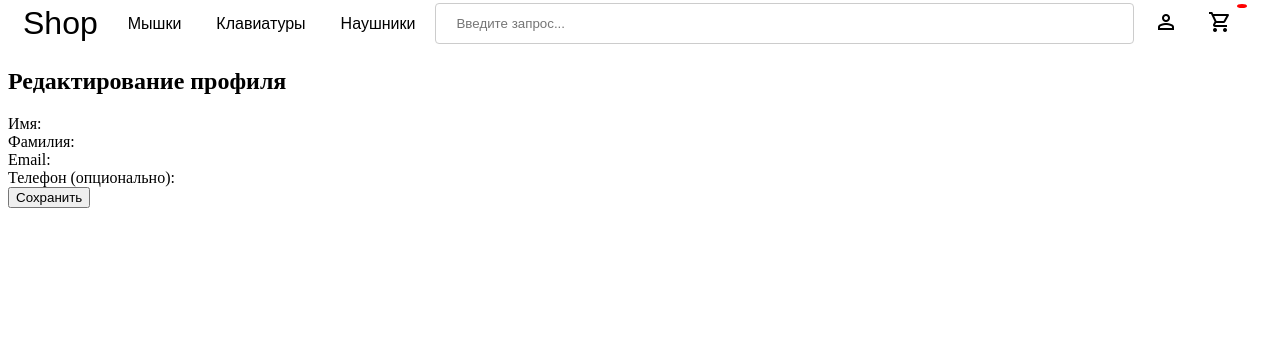
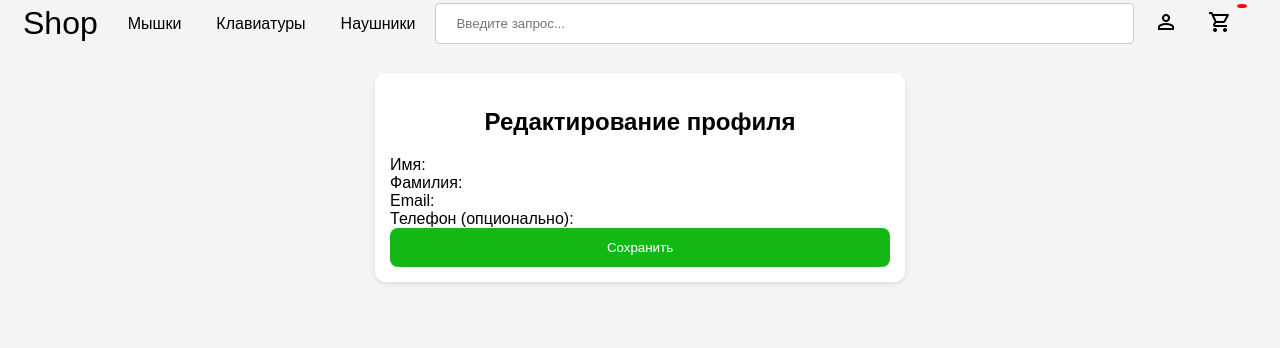
Before and after one commit to gharnyHlopec/Projects, a Django app: template web-application/templates/edit-profile.html in a window 1280 px wide. Shown: the part 17-365 px from the top of the page. Run offline with Django 3.2, Linux system fonts and the light colour scheme; the template is opened without the code that fills it, so the values that code supplies are empty.

Commit message:
created frontend for profile-edit

```diff
--- a/web-application/templates/edit-profile.html
+++ b/web-application/templates/edit-profile.html
@@ -5,7 +5,47 @@
     <meta charset="UTF-8">
     <meta name="viewport" content="width=device-width, initial-scale=1.0">
     <title>Редактирование профиля</title>
-    <link rel="stylesheet" type="text/css" href="{% static 'css/edit_profile_style.css' %}">
+
+    <style>
+
+    body{
+        overflow-y: scroll;
+        background-color: #f4f4f4;
+        font-family: Arial, Helvetica, sans-serif;
+    }
+    .edit-profile-container{
+        max-width: 500px;
+        min-width: 350px;
+        padding: 15px;
+        background-color: white;
+        box-shadow: 0 2px 4px rgba(0, 0, 0, 0.1);
+        border-radius: 10px;
+        margin: 2% auto;
+    }
+    .edit-profile-container h2{
+        text-align: center;
+    }
+    .form-group input{
+        width: 100%;
+        box-sizing: border-box;
+        padding: 12px 10px;
+        margin-bottom: 10px;
+        border-radius: 4px;
+        border: 1px solid #ccc;
+    }
+    .save-button{
+        width: 100%;
+        color: white;
+        background-color: #14b814;
+        border: none;
+        padding: 12px;
+        border-radius: 8px;
+        cursor: pointer;
+    }
+    .save-button:hover{
+        background-color: green;
+    }
+    </style>
 </head>
 <body>
     {% include 'navbar.html' %}
@@ -17,22 +57,22 @@
             {% csrf_token %}
 
             <div class="form-group">
-                <label for="{{ form.first_name.id_for_label }}">Имя:</label><br>
+                <label for="{{ form.first_name.id_for_label }}">Имя:</label>
                 {{ form.first_name }}
             </div>
 
             <div class="form-group">
-                <label for="{{ form.last_name.id_for_label }}">Фамилия:</label><br>
+                <label for="{{ form.last_name.id_for_label }}">Фамилия:</label>
                 {{ form.last_name }}
             </div>
 
             <div class="form-group">
-                <label for="{{ form.email.id_for_label }}">Email:</label><br>
+                <label for="{{ form.email.id_for_label }}">Email:</label>
                 {{ form.email }}
             </div>
 
             <div class="form-group">
-                <label for="{{ form.phone_number.id_for_label }}">Телефон (опционально):</label><br>
+                <label for="{{ form.phone_number.id_for_label }}">Телефон (опционально):</label>
                 {{ form.phone_number }}
             </div>
 
```
Also changed, not shown: web-application/db.sqlite3.
